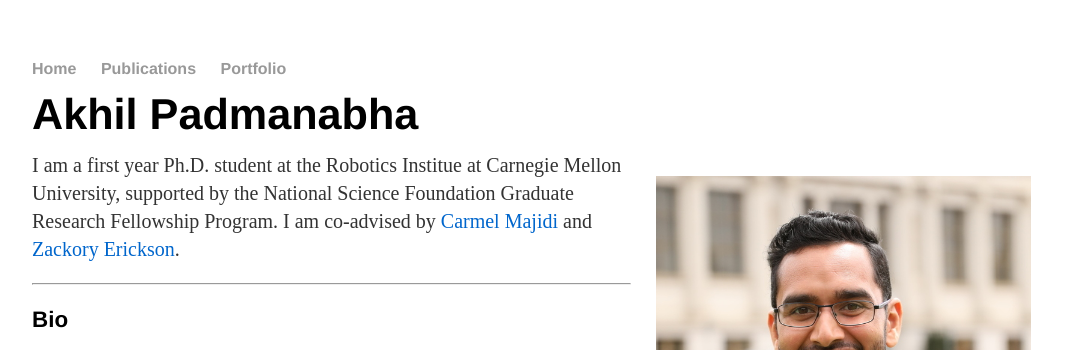
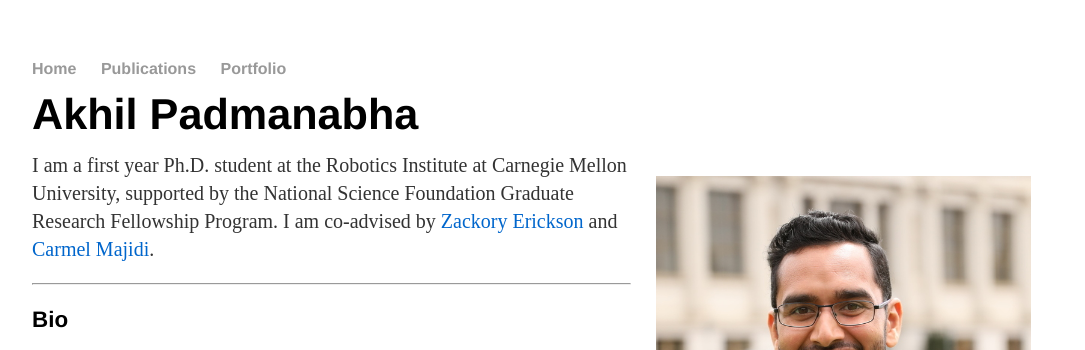
Before and after one commit to akhilpadmanabha/akhilpadmanabha.github.io, a Jekyll site: the page built from index.html, in a window 1280 px wide. Shown: the top 350 px of the page, without its empty margins (96-1181 px from the left). Built offline with Jekyll 4.4.1, drawn with Linux system fonts in a browser that asks for light colours.

Commit message:
Update index.html

```diff
--- a/index.html
+++ b/index.html
@@ -11,10 +11,10 @@ title: Akhil Padmanabha
 
 
 <div class="blurb">
-	<p>I am a first year Ph.D. student at the Robotics Institue at Carnegie Mellon University, supported by the National Science Foundation Graduate Research Fellowship Program.
+	<p>I am a first year Ph.D. student at the Robotics Institute at Carnegie Mellon University, supported by the National Science Foundation Graduate Research Fellowship Program.
 		I am co-advised by
-		<a href="http://sml.me.cmu.edu/?page_id=408" target="_blank" style="color:rgb(0,102,204);">Carmel Majidi</a> and
-		<a href="https://zackory.com/" target="_blank" style="color:rgb(0,102,204);">Zackory Erickson</a>.
+		<a href="https://zackory.com/" target="_blank" style="color:rgb(0,102,204);">Zackory Erickson</a> and
+		<a href="http://sml.me.cmu.edu/?page_id=408" target="_blank" style="color:rgb(0,102,204);">Carmel Majidi</a>.
 
 		</p>
 </div>
```
